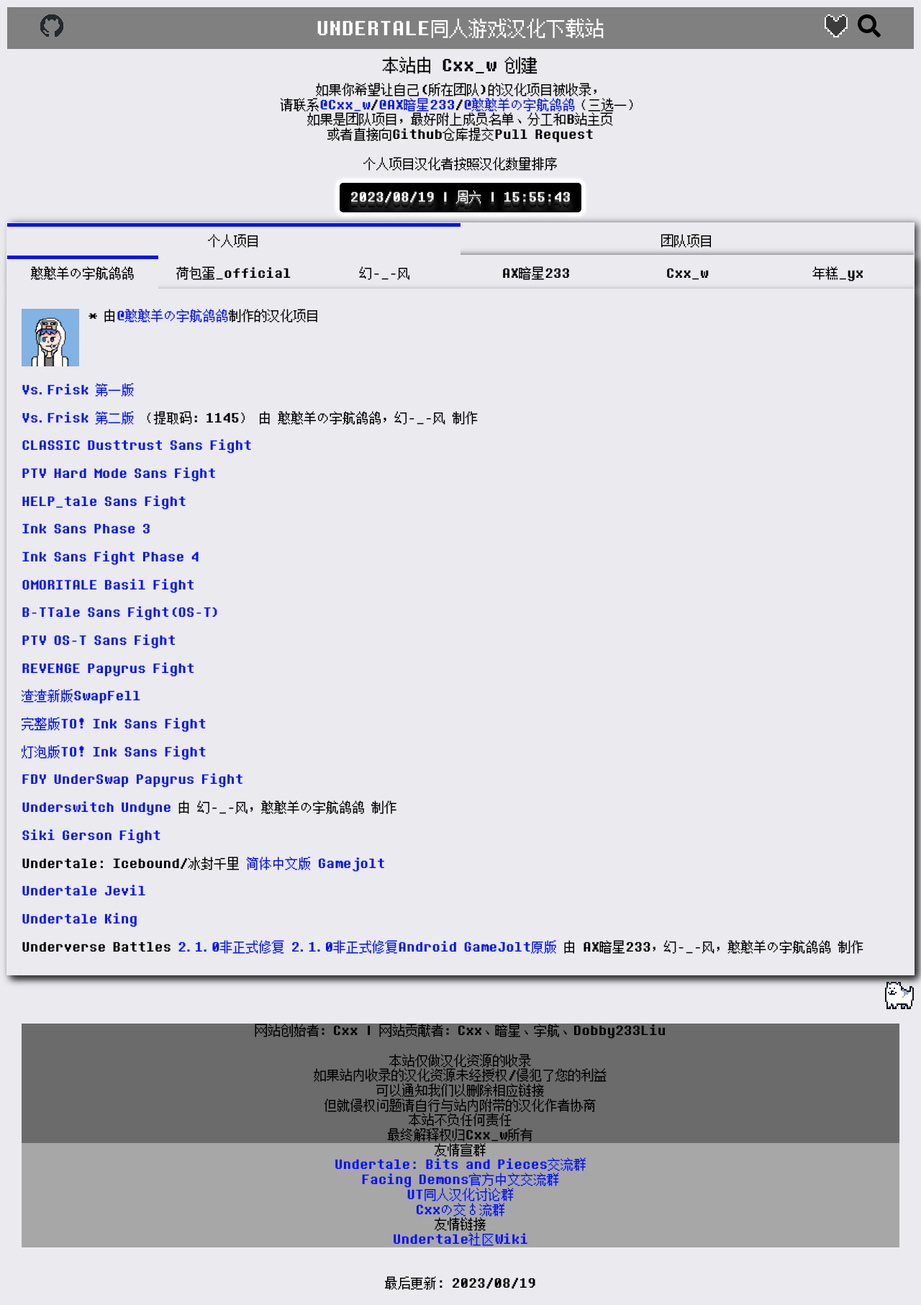
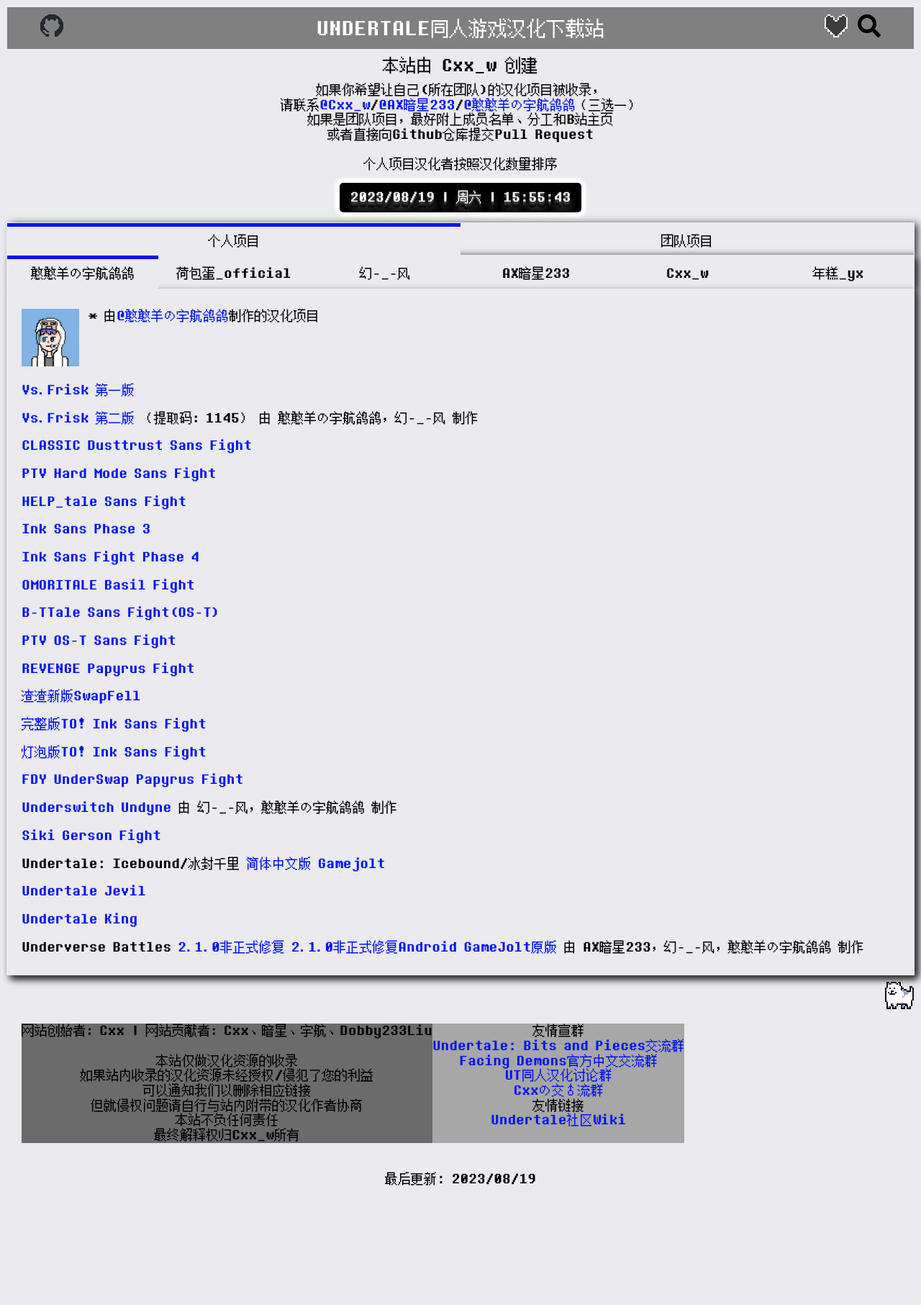
Before and after one commit to Cxxw233/UTFangameChsDownload, a Jekyll site: the page built from index.liquid, in a window 1280 px wide. Shown: the whole page at 72% size. Built offline with Jekyll 4.4.1, drawn with Linux system fonts in a browser that asks for light colours; after the commit the page ends 1668 px from its top, so only the background shows below that.

Commit message:
先交给网站然后调下

```diff
--- a/_includes/footer.html
+++ b/_includes/footer.html
@@ -7,7 +7,7 @@
 			data-idle="{{ '/assets/images/ui/dog.png' | relative_url }}"
 			data-bark="{{ '/assets/images/ui/dog-bark.png' | relative_url }}" />
 	</div>
-	<div>
+	<div class="footer-flex">
 		<div class="footer-1">
 			<p>网站创始者：Cxx | 网站贡献者：Cxx、暗星、宇航、Dobby233Liu</p>
 			<br />
--- a/assets/style.css
+++ b/assets/style.css
@@ -277,6 +277,10 @@
 	padding: 0;
 	justify-content: right;
 }
+footer .footer-flex {
+	display: flex;
+	flex-direction: row;
+}
 footer .footer-1 {
 	background-color: #6b6b6b;
 }
@@ -327,7 +331,7 @@
 	transition: all 0.2s;
 }
 .tabbed-table-content li p:hover {
-	transform: translateX(40px) scale(1.15);
+	transform: translateX(60px) scale(1.15);
 
 }
 .tabbed-table-content {
```
